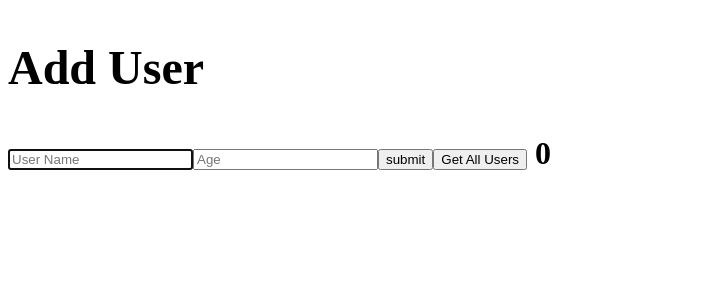
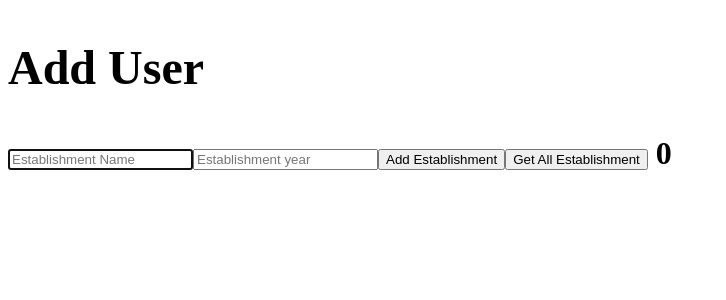
Before and after one commit to rameezcm/RamzAngular2Demo, an Angular app in the folder angular/: page / in a window 1280 px wide. Shown: the top 300 px of the page, without its empty margins (0-726 px from the left). Built offline with nearby package versions, Linux system fonts and the light colour scheme.

Commit message:
Adding underscore js

```diff
--- a/angular/src/app/user-app/user-app.component.html
+++ b/angular/src/app/user-app/user-app.component.html
@@ -4,10 +4,10 @@
 	<h2>{{message}}</h2>
   </header>
   </section>
-  <input placeholder="User Name" autofocus="" [(ngModel)]="newUser.name">
-  <input  placeholder="Age" autofocus="" [(ngModel)]="newUser.age" >
-  <button (click)="addUser(newUser)">submit</button>
-  <button (click)="getAllUser()">Get All Users</button>
+  <input placeholder="Establishment Name" autofocus="" [(ngModel)]="newUser.name">
+  <input  placeholder="Establishment year" autofocus="" [(ngModel)]="newUser.age" >
+  <button (click)="addUser(newUser)">Add Establishment</button>
+  <button (click)="getAllUser()">Get All Establishment</button>
 
   {{users.length}}
 
--- a/angular/src/app/user-app/user-app.component.ts
+++ b/angular/src/app/user-app/user-app.component.ts
@@ -45,7 +45,7 @@ export class UserAppComponent {
 	 newUser = new User();
 	 newUser.name = " ";
 	 newUser.age = " ";
-	 this.message = "User Added";
+	 this.message = "Establishment Added";
 	 //return this.getAllUser() ;
   }
 }
--- a/angular/src/typings.d.ts
+++ b/angular/src/typings.d.ts
@@ -1,2 +1,4 @@
 // Typings reference file, you can add your own global typings here
 // https://www.typescriptlang.org/docs/handbook/writing-declaration-files.html
+
+declare module 'underscore';
```
Also changed, not shown: angular/package.json (+8 -4 lines).
